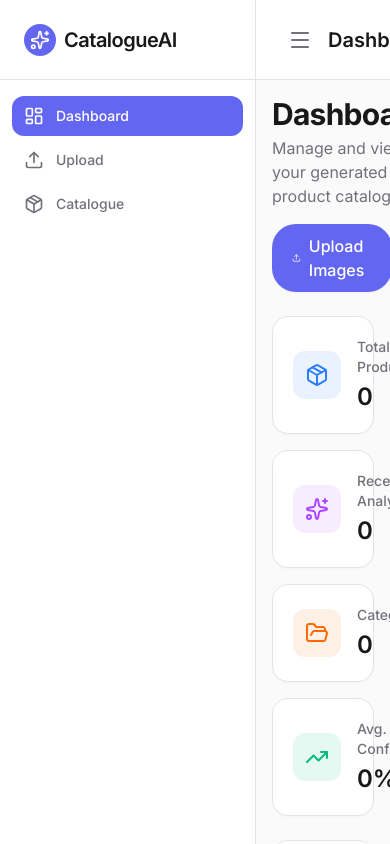
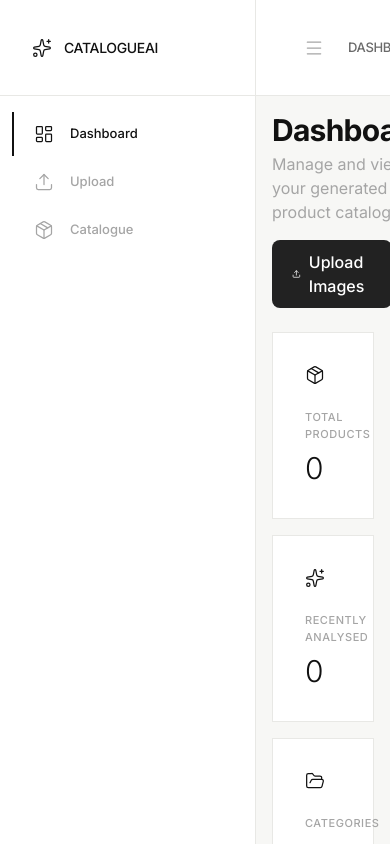
Before and after one commit to CRZYSNTA/catalogue, a Next.js app in the folder frontend/: page /dashboard in a window 390 px wide. Built offline with nearby package versions, Linux system fonts and the light colour scheme; no server answers.

Commit message:
Complete luxury UI redesign matching reference aesthetic

```diff
--- a/frontend/src/app/globals.css
+++ b/frontend/src/app/globals.css
@@ -1,40 +1,41 @@
-@import url('https://fonts.googleapis.com/css2?family=Inter:wght@300;400;500;600;700;800&display=swap');
+@import url('https://fonts.googleapis.com/css2?family=Inter:wght@300;400;500;600&display=swap');
 @import "tailwindcss";
 
 @theme {
   --font-sans: 'Inter', ui-sans-serif, system-ui, -apple-system, sans-serif;
-  --color-primary: #18181b;
-  --color-accent: #6366f1;
-  --color-accent-hover: #4f46e5;
-  --color-accent-light: #818cf8;
-  --color-surface: #ffffff;
-  --color-surface-hover: #f4f4f5;
-  --color-background: #fafafa;
-  --color-border: #e4e4e7;
-  --color-muted: #71717a;
-  --color-success: #22c55e;
-  --color-warning: #f59e0b;
-  --color-error: #ef4444;
-  --radius-sm: 0.5rem;
-  --radius-md: 0.75rem;
-  --radius-lg: 1rem;
-  --radius-xl: 1.5rem;
-  --shadow-sm: 0 1px 2px 0 rgb(0 0 0 / 0.03);
-  --shadow-md: 0 4px 6px -1px rgb(0 0 0 / 0.05), 0 2px 4px -2px rgb(0 0 0 / 0.05);
-  --shadow-lg: 0 10px 15px -3px rgb(0 0 0 / 0.05), 0 4px 6px -4px rgb(0 0 0 / 0.05);
-  --shadow-xl: 0 20px 25px -5px rgb(0 0 0 / 0.05), 0 8px 10px -6px rgb(0 0 0 / 0.05);
+  --color-primary: #111111;
+  --color-accent: #222222;
+  --color-surface: #FFFFFF;
+  --color-surface-hover: #FAFAF8;
+  --color-background: #F7F7F5;
+  --color-border: #E8E8E5;
+  --color-muted: #A5A5A5;
+  --color-secondary: #6A6A6A;
+  --color-success: #3D6B4F;
+  --color-danger: #B83B3B;
+  --radius-sm: 8px;
+  --radius-md: 8px;
+  --radius-lg: 8px;
+  --radius-xl: 8px;
+  --shadow-sm: none;
+  --shadow-md: 0 2px 8px -2px rgb(0 0 0 / 0.02);
+  --shadow-lg: 0 4px 12px -4px rgb(0 0 0 / 0.03);
+  --shadow-xl: 0 8px 24px -6px rgb(0 0 0 / 0.04);
 }
 
 .dark {
-  --color-primary: #fafafa;
-  --color-accent: #818cf8;
-  --color-accent-hover: #6366f1;
-  --color-accent-light: #a5b4fc;
-  --color-surface: #18181b;
-  --color-surface-hover: #27272a;
-  --color-background: #09090b;
-  --color-border: #27272a;
-  --color-muted: #a1a1aa;
+  --color-primary: #FAFAF8;
+  --color-accent: #E8E8E5;
+  --color-surface: #111111;
+  --color-surface-hover: #1A1A1A;
+  --color-background: #000000;
+  --color-border: #333333;
+  --color-muted: #6A6A6A;
+  --color-secondary: #A5A5A5;
+}
+
+.luxury-tracking {
+  letter-spacing: -0.01em;
 }
 
 body {
--- a/frontend/src/components/dashboard/SearchBar.tsx
+++ b/frontend/src/components/dashboard/SearchBar.tsx
@@ -24,12 +24,12 @@ export function SearchBar({ onSearch, placeholder = 'Search products...' }: Sear
 
   return (
     <div className="relative max-w-md w-full">
-      <div className="absolute inset-y-0 left-0 pl-3 flex items-center pointer-events-none">
-        <Search className="h-5 w-5 text-[var(--color-muted)]" />
+      <div className="absolute inset-y-0 left-0 pl-4 flex items-center pointer-events-none">
+        <Search className="h-4 w-4 text-[var(--color-muted)]" strokeWidth={1.5} />
       </div>
       <input
         type="text"
-        className="block w-full pl-10 pr-10 py-2 border border-[var(--color-border)] rounded-[var(--radius-md)] bg-[var(--color-surface)] text-[var(--color-primary)] placeholder-[var(--color-muted)] focus:outline-none focus:ring-2 focus:ring-[var(--color-accent)] sm:text-sm transition-shadow"
+        className="block w-full h-[44px] pl-12 pr-10 border border-[var(--color-border)] rounded-[8px] bg-[var(--color-surface)] text-[13px] text-[var(--color-primary)] placeholder-[var(--color-muted)] focus:outline-none focus:border-[var(--color-primary)] focus:ring-0 transition-colors duration-200"
         placeholder={placeholder}
         value={value}
         onChange={(e) => setValue(e.target.value)}
@@ -37,9 +37,9 @@ export function SearchBar({ onSearch, placeholder = 'Search products...' }: Sear
       {value && (
         <button
           onClick={() => setValue('')}
-          className="absolute inset-y-0 right-0 pr-3 flex items-center text-[var(--color-muted)] hover:text-[var(--color-primary)]"
+          className="absolute inset-y-0 right-0 pr-4 flex items-center text-[var(--color-muted)] hover:text-[var(--color-primary)] transition-colors duration-200"
         >
-          <X className="h-4 w-4" />
+          <X className="h-4 w-4" strokeWidth={1.5} />
         </button>
       )}
     </div>
--- a/frontend/src/components/dashboard/StatsCards.tsx
+++ b/frontend/src/components/dashboard/StatsCards.tsx
@@ -79,15 +79,15 @@ export function StatsCards({ stats }: StatsCardsProps) {
         <motion.div
           key={i}
           variants={item}
-          className="bg-[var(--color-surface)] border border-[var(--color-border)] rounded-[var(--radius-lg)] p-5 shadow-[var(--shadow-sm)]"
+          className="bg-[var(--color-surface)] border border-[var(--color-border)] rounded-none p-8 shadow-none"
         >
-          <div className="flex items-center gap-4">
-            <div className={cn("p-3 rounded-[var(--radius-md)]", stat.bgColor, stat.color)}>
-              <stat.icon className="w-6 h-6" />
+          <div className="flex flex-col gap-6">
+            <div className="text-[var(--color-primary)]">
+              <stat.icon className="w-5 h-5" strokeWidth={1.5} />
             </div>
             <div>
-              <p className="text-sm font-medium text-[var(--color-muted)]">{stat.label}</p>
-              <h3 className="text-2xl font-semibold text-[var(--color-primary)] mt-1">{stat.value}</h3>
+              <p className="text-[11px] font-medium text-[var(--color-muted)] uppercase tracking-wider mb-2">{stat.label}</p>
+              <h3 className="text-3xl font-light text-[var(--color-primary)] tracking-tight">{stat.value}</h3>
             </div>
           </div>
         </motion.div>
--- a/frontend/src/components/dashboard/UploadZone.tsx
+++ b/frontend/src/components/dashboard/UploadZone.tsx
@@ -28,24 +28,24 @@ export function UploadZone({ onDrop }: UploadZoneProps) {
     <div
       {...getRootProps()}
       className={cn(
-        "border-2 border-dashed rounded-[var(--radius-xl)] p-12 text-center cursor-pointer transition-colors duration-200 ease-in-out bg-[var(--color-surface)]",
-        isDragActive && !isDragReject ? "border-[var(--color-accent)] bg-[var(--color-accent)]/5" : "border-[var(--color-border)] hover:border-[var(--color-muted)] hover:bg-[var(--color-surface-hover)]",
-        isDragReject && "border-[var(--color-error)] bg-[var(--color-error)]/5"
+        "border border-dashed p-16 text-center cursor-pointer transition-colors duration-200 ease-in-out bg-[var(--color-surface)]",
+        isDragActive && !isDragReject ? "border-[var(--color-primary)] bg-[var(--color-surface-hover)]" : "border-[var(--color-border)] hover:border-[var(--color-primary)] hover:bg-[var(--color-surface-hover)]",
+        isDragReject && "border-[var(--color-danger)] bg-transparent"
       )}
     >
       <input {...getInputProps()} />
-      <div className="flex justify-center mb-4">
+      <div className="flex justify-center mb-6">
         <div className={cn(
-          "p-4 rounded-full",
-          isDragActive && !isDragReject ? "bg-[var(--color-accent)] text-white" : "bg-[var(--color-surface-hover)] text-[var(--color-muted)]"
+          "text-[var(--color-primary)]",
+          isDragActive && !isDragReject ? "text-[var(--color-primary)]" : "text-[var(--color-muted)]"
         )}>
-          {isDragActive ? <Upload className="w-8 h-8" /> : <ImageIcon className="w-8 h-8" />}
+          {isDragActive ? <Upload className="w-6 h-6" strokeWidth={1.5} /> : <ImageIcon className="w-6 h-6" strokeWidth={1.5} />}
         </div>
       </div>
-      <h3 className="text-xl font-semibold text-[var(--color-primary)] mb-2">
+      <h3 className="text-sm font-medium tracking-tight text-[var(--color-primary)] mb-3 uppercase">
         {isDragActive ? "Drop the images here..." : "Drag & drop images here"}
       </h3>
-      <p className="text-[var(--color-muted)] mb-4">or click to browse from your computer</p>
+      <p className="text-[13px] text-[var(--color-secondary)] font-light mb-6">or click to browse from your computer</p>
       <div className="text-xs text-[var(--color-muted)]/70 flex justify-center gap-4">
         <span>Supports JPG, PNG, WEBP</span>
         <span>•</span>
--- a/frontend/src/components/layout/Header.tsx
+++ b/frontend/src/components/layout/Header.tsx
@@ -35,21 +35,21 @@ export function Header() {
   };
 
   return (
-    <header className="h-20 bg-[var(--color-surface)] border-b border-[var(--color-border)] flex items-center justify-between px-8 sticky top-0 z-10 backdrop-blur-md bg-opacity-80">
-      <div className="flex items-center gap-4">
-        <button className="lg:hidden text-[var(--color-muted)] hover:text-[var(--color-primary)]">
-          <Menu className="w-6 h-6" />
+    <header className="h-24 bg-[var(--color-surface)] border-b border-[var(--color-border)] flex items-center justify-between px-12 sticky top-0 z-10">
+      <div className="flex items-center gap-6">
+        <button className="lg:hidden text-[var(--color-muted)] hover:text-[var(--color-primary)] transition-colors duration-200 ease-in-out">
+          <Menu className="w-5 h-5" strokeWidth={1.5} />
         </button>
-        <h1 className="text-xl font-semibold text-[var(--color-primary)]">{getPageTitle()}</h1>
+        <h1 className="text-[13px] font-medium tracking-tight text-[var(--color-secondary)] uppercase">{getPageTitle()}</h1>
       </div>
 
-      <div className="flex items-center gap-4">
+      <div className="flex items-center gap-6">
         <button
           onClick={toggleTheme}
-          className="p-2 rounded-full text-[var(--color-muted)] hover:bg-[var(--color-surface-hover)] transition-colors"
+          className="p-2 text-[var(--color-muted)] hover:text-[var(--color-primary)] transition-all duration-200 ease-in-out"
           aria-label="Toggle dark mode"
         >
-          {isDark ? <Sun className="w-5 h-5" /> : <Moon className="w-5 h-5" />}
+          {isDark ? <Sun className="w-5 h-5" strokeWidth={1.5} /> : <Moon className="w-5 h-5" strokeWidth={1.5} />}
         </button>
         <div className="w-8 h-8 rounded-full border border-[var(--color-border)] overflow-hidden">
           <img
--- a/frontend/src/components/layout/Sidebar.tsx
+++ b/frontend/src/components/layout/Sidebar.tsx
@@ -27,11 +27,11 @@ export function Sidebar({ className }: SidebarProps) {
 
   return (
     <aside className={cn("flex flex-col w-64 border-r border-[var(--color-border)] bg-[var(--color-surface)] h-screen shrink-0", className)}>
-      <div className="flex items-center gap-2 p-6 h-20 border-b border-[var(--color-border)]">
-        <div className="bg-[var(--color-accent)] p-1.5 rounded-lg text-white">
-          <Sparkles className="w-5 h-5" />
+      <div className="flex items-center gap-3 p-8 h-24 border-b border-[var(--color-border)]">
+        <div className="text-[var(--color-primary)]">
+          <Sparkles className="w-5 h-5" strokeWidth={1.5} />
         </div>
-        <span className="font-semibold text-xl tracking-tight">CatalogueAI</span>
+        <span className="font-medium text-sm tracking-tight text-[var(--color-primary)] uppercase">CatalogueAI</span>
       </div>
 
       <nav className="flex-1 overflow-y-auto py-4 px-3 space-y-1">
@@ -44,13 +44,13 @@ export function Sidebar({ className }: SidebarProps) {
               key={item.href}
               href={item.href}
               className={cn(
-                "flex items-center gap-3 px-3 py-2.5 rounded-[var(--radius-md)] text-sm font-medium transition-colors",
+                "flex items-center gap-4 px-5 py-3 text-[13px] font-medium transition-all duration-200 ease-in-out border-l-2",
                 isActive
-                  ? "bg-[var(--color-accent)] text-white"
-                  : "text-[var(--color-muted)] hover:bg-[var(--color-surface-hover)] hover:text-[var(--color-primary)]"
+                  ? "border-[var(--color-primary)] text-[var(--color-primary)] bg-transparent"
+                  : "border-transparent text-[var(--color-muted)] hover:text-[var(--color-primary)]"
               )}
             >
-              <Icon className="w-5 h-5" />
+              <Icon className="w-5 h-5" strokeWidth={1.5} />
               {item.label}
             </Link>
           );
```
Also changed, not shown: frontend/src/components/dashboard/ProductCard.tsx (+13 -13 lines), frontend/src/components/dashboard/ProductListItem.tsx (+10 -10 lines).
